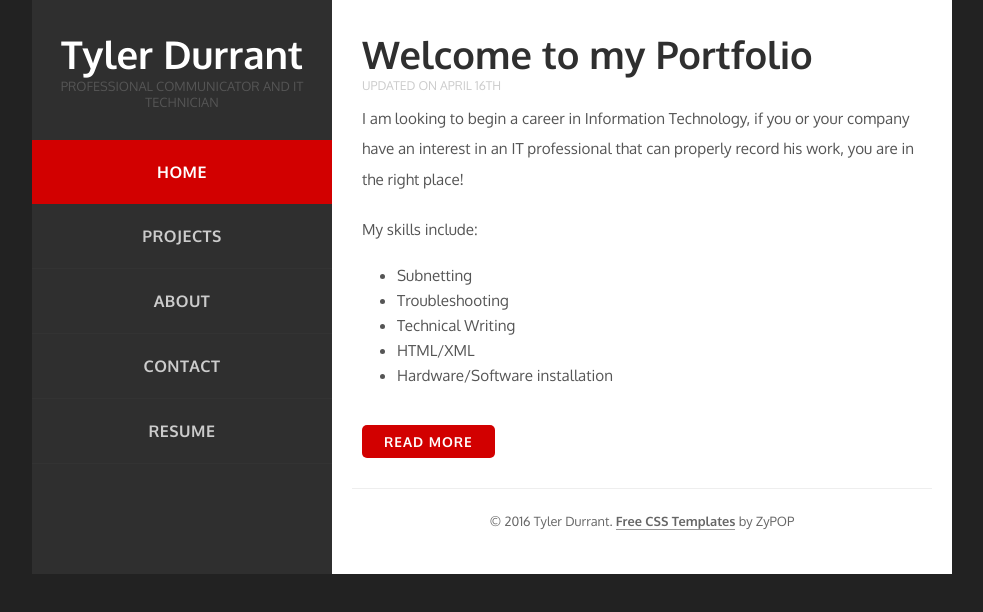
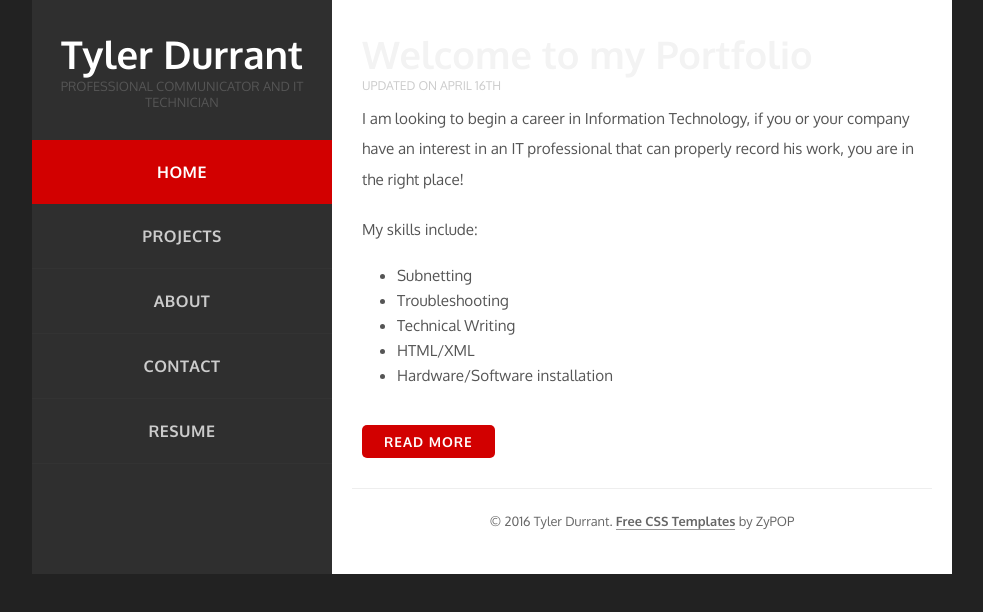
Before and after one commit to tkdurrant/tkdurrant.github.io, a plain HTML site: page index.html in a window 1280 px wide. Shown: the whole page, without its empty margins (148-1131 px from the left). Drawn offline with Linux system fonts and the light colour scheme.

Commit message:
H2 color change

```diff
--- a/styles.css
+++ b/styles.css
@@ -116,7 +116,7 @@ h1 {
 	font-size:2.4em;
 }
 h2 {
-	color:#2f2f2f;
+	color:#f3f3f3;
 	font-size:1.8em;
 	font-weight:bold;
 	padding:0 0 5px;
```
